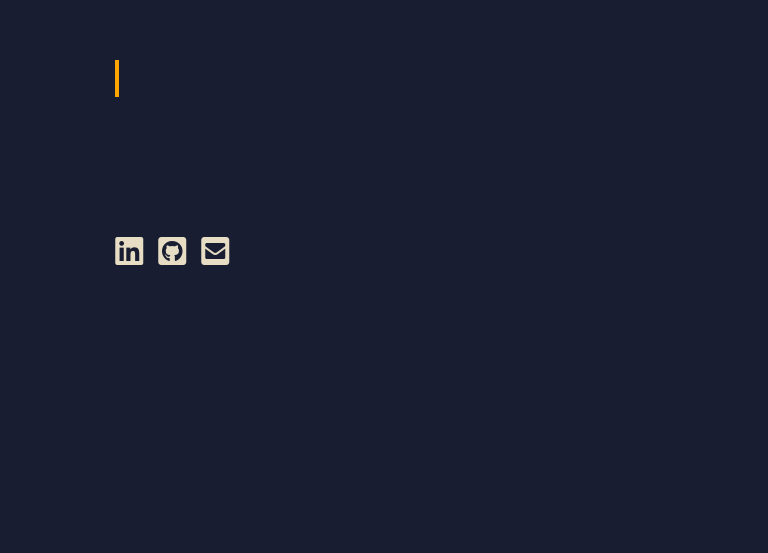
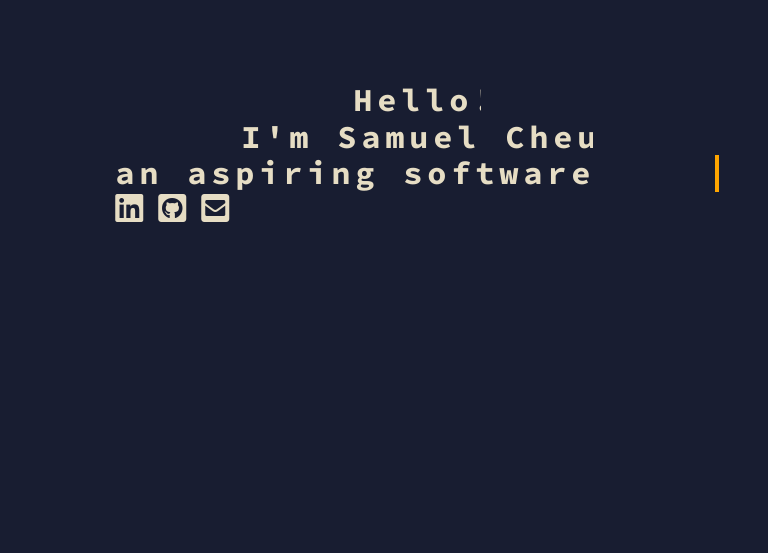
Before and after one commit to salmonsashimi/my-site, a React (Create React App) app: page / in a window 768 px wide. Shown: the part 247-800 px from the top of the page. Built offline with nearby package versions, Linux system fonts and the light colour scheme.

Commit message:
added intro responsiveness

```diff
--- a/src/components/Intro.js
+++ b/src/components/Intro.js
@@ -6,7 +6,8 @@ export default () => (
         <div className='css-typing'>
             <h1>Hello!</h1>
             <h1>I'm Samuel Cheung,</h1>
-            <h1>an aspiring software developer.</h1>
+            <h1>an aspiring software <span className='web'>developer.</span></h1>
+            <h1 className='mobile'>developer.</h1>
             <a href='https://www.linkedin.com/in/samuel-cheungyc/' ><i class="fab fa-linkedin fa-2x intro-icons" /></a>
             <a href='https://github.com/salmonsashimi' ><i class="fab fa-github-square fa-2x intro-icons" /></a>
             <a href='https://www.google.com' ><i class="fas fa-envelope-square fa-2x intro-icons" /></a>
--- a/src/styles/Intro.css
+++ b/src/styles/Intro.css
@@ -2,6 +2,7 @@
     align-items: center;
     min-height: 100vh;
     display: flex;
+    justify-content: center;
 }
 
 .intro-icons {
@@ -17,59 +18,56 @@
     color:#f8efd1;
 }
 
+/* DEMO-SPECIFIC STYLES */
+@media (max-width:768px) {
 
-  @media (min-width: 768px) {
+
   .css-typing h1 {
-      border-right: .15em solid orange;
+    font-size: 1.8rem;
     color: #E6DDC4;
-      font-size: 2rem;
-      white-space: nowrap;
-      overflow: hidden;
+    overflow: hidden; /* Ensures the content is not revealed until the animation */
+    border-right: .15em solid orange; /* The typwriter cursor */
+    white-space: nowrap; /* Keeps the content on a single line */
+    margin: 0 auto; /* Gives that scrolling effect as the typing happens */
+    letter-spacing: .15em; /* Adjust as needed */
+
+  }
+
+  .web {
+    display: none;
   }
 
   .css-typing h1:nth-child(1) {
-      width: 8rem;
-      -webkit-animation: type 0.5s steps(10, end);
+    width: 8.5rem;
     animation: type 0.5s steps(10, end);
-      -webkit-animation-fill-mode: forwards;
     animation-fill-mode: forwards;
   }
 
   .css-typing h1:nth-child(2) {
-      width: 22rem;
+    width: 23rem;
     opacity: 0;
-      -webkit-animation: type2 1s steps(20, end);
     animation: type2 1s steps(20, end);
-      -webkit-animation-delay: 0.5s;
     animation-delay: 0.5s;
-      -webkit-animation-fill-mode: forwards;
     animation-fill-mode: forwards;
   }
 
   .css-typing h1:nth-child(3) {
-      width: 37.5rem;
+    width: 27rem;
     opacity: 0;
-      -webkit-animation: type3 1.5s steps(25, end), blink .5s step-end infinite alternate;
-      animation: type3 1.5s steps(25, end), blink .5s step-end infinite alternate;
-      -webkit-animation-delay: 1.5s;
+    animation: type3 1.5s steps(25, end);
     animation-delay: 1.5s;
-      -webkit-animation-fill-mode: forwards;
+    animation-fill-mode: forwards;
+  }
+  .css-typing h1:nth-child(4) {
+    width: 13.5rem;
+    opacity: 0;
+    animation: type4 0.7s steps(19, end), blink .5s step-end infinite alternate;
+    animation-delay: 2.8s;
     animation-fill-mode: forwards;
   }
 
+
   @keyframes type {
-      0% {
-        width: 0;
-      }
-      99.9% {
-        border-right: .15em solid orange;
-      }
-      100% {
-        border: none;
-      }
-    }
-
-    @-webkit-keyframes type {
     0% {
       width: 0;
     }
@@ -97,7 +95,94 @@
     }
   }
 
-    @-webkit-keyframes type2 {
+  @keyframes type3 {
+    0% {
+      width: 0;
+    }
+    1% {
+      opacity: 1;
+    }
+    99.9% {
+      border-right: .15em solid orange;
+    }
+    100% {
+      opacity: 1;
+      border: none;
+    }
+  }
+
+  @keyframes type4 {
+    0% {
+      width: 0;
+    }
+    1% {
+      opacity: 1;
+    }
+    100% {
+      opacity: 1;
+    }
+  }
+
+  @keyframes blink {
+    50% {
+      border-color: transparent;
+    }
+  }
+}
+
+@media (min-width: 768px) {
+  .intro {
+    justify-content: normal;
+
+  }
+  .css-typing h1 {
+    border-right: .15em solid orange;
+    color: #E6DDC4;
+    font-size: 2rem;
+    white-space: nowrap;
+    overflow: hidden;
+  }
+
+  .css-typing h1:nth-child(1) {
+    width: 8rem;
+    animation: type 0.5s steps(10, end);
+    animation-fill-mode: forwards;
+  }
+
+  .css-typing h1:nth-child(2) {
+    width: 22rem;
+    opacity: 0;
+    animation: type2 1s steps(20, end);
+    animation-delay: 0.5s;
+    animation-fill-mode: forwards;
+  }
+
+  .css-typing h1:nth-child(3) {
+    width: 37.5rem;
+    opacity: 0;
+    animation: type3 1.5s steps(25, end), blink .5s step-end infinite alternate;
+    animation-delay: 1.5s;
+    animation-fill-mode: forwards;
+  }
+
+  .mobile {
+    display: none;
+  }
+
+
+  @keyframes type {
+    0% {
+      width: 0;
+    }
+    99.9% {
+      border-right: .15em solid orange;
+    }
+    100% {
+      border: none;
+    }
+  }
+
+  @keyframes type2 {
     0% {
       width: 0;
     }
@@ -125,26 +210,9 @@
     }
   }
 
-    @-webkit-keyframes type3 {
-      0% {
-        width: 0;
-      }
-      1% {
-        opacity: 1;
-      }
-      100% {
-        opacity: 1;
-      }
-    }
-
   @keyframes blink {
     50% {
       border-color: transparent;
-      }
-    }
-    @-webkit-keyframes blink {
-      50% {
-        border-color: tranparent;
     }
   }
 }
```
Lines whose indentation alone changed are shown as unchanged.
